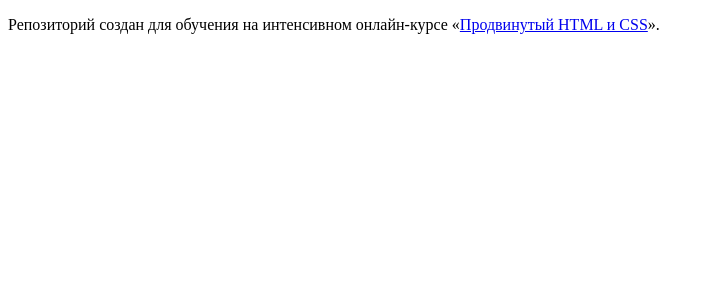
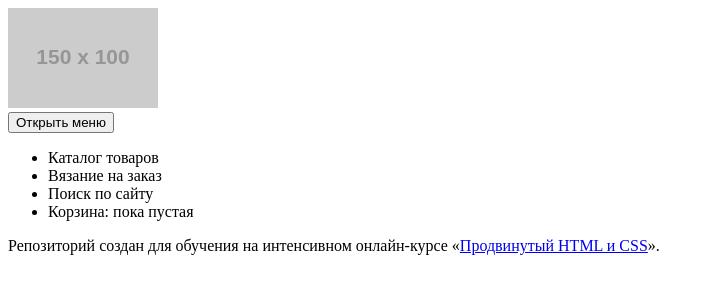
Before and after one commit to gimmortal/26591-mishka, a website: page index.html in a window 1280 px wide. Shown: the whole page, without its empty margins (0-714 px from the left). Drawn offline with Linux system fonts and the light colour scheme; placeholder pictures from the web are drawn by us.

Commit message:
Шапка

```diff
--- a/index.html
+++ b/index.html
@@ -5,7 +5,22 @@
     <title>HTML Academy: Мишка</title>
   </head>
   <body>
-
+<header class="page-header">
+  <div class="page-header__logo">
+  <img src="http://placehold.it/150x100" alt="Мишка">
+  </div>
+  <nav class="main-nav">
+    <button class="main-nav__toggle" type="button">Открыть меню</button>
+  <div class="main-nav__wrapper">
+    <ul class="main-nav__items">
+      <li class="main-nav__item">Каталог товаров</li>
+      <li class="main-nav__item main-nav__item--active">Вязание на заказ</li>
+      <li class="main-nav__item">Поиск по сайту</li>
+      <li class="main-nav__item">Корзина: пока пустая</li>
+    </ul>
+  </div>
+  </nav>
+</header>
     <p>Репозиторий создан для обучения на интенсивном онлайн‑курсе «<a href="https://htmlacademy.ru/intensive/adaptive">Продвинутый HTML и CSS</a>».</p>
 
   </body>
```
